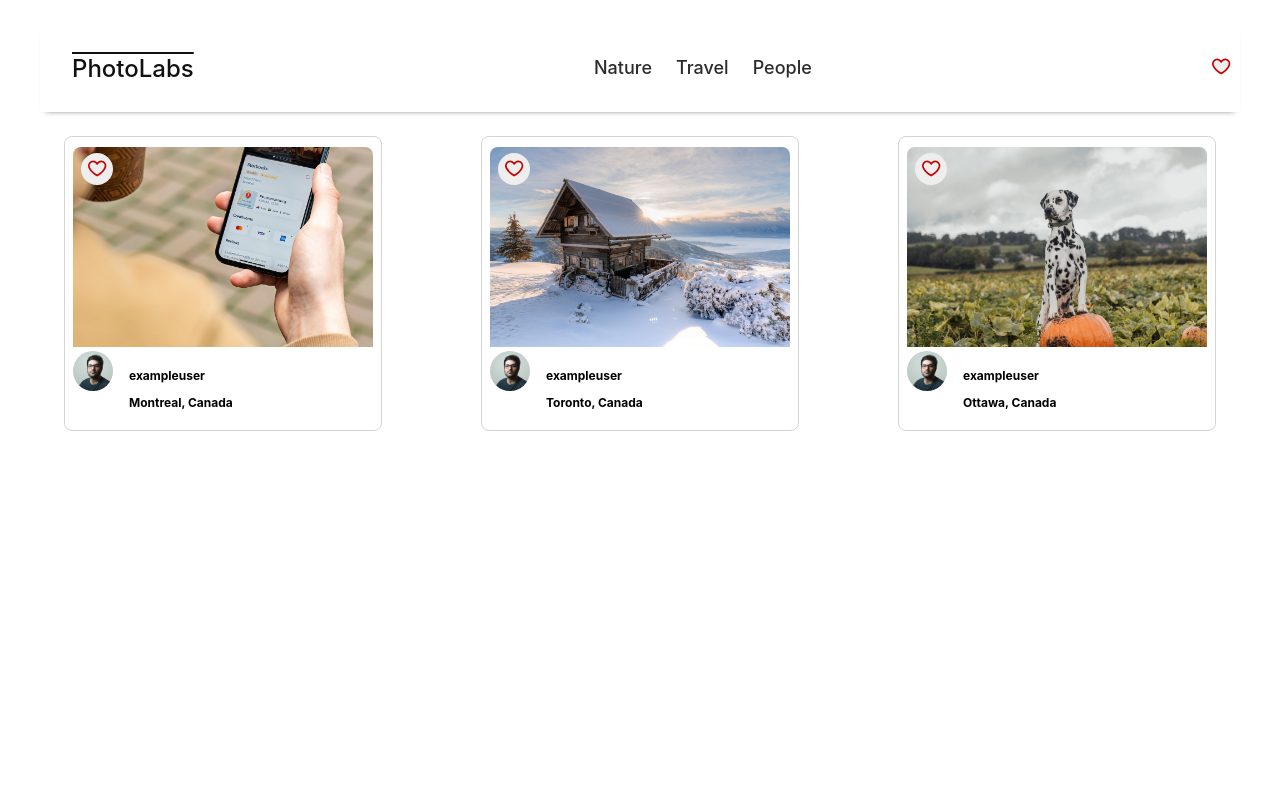
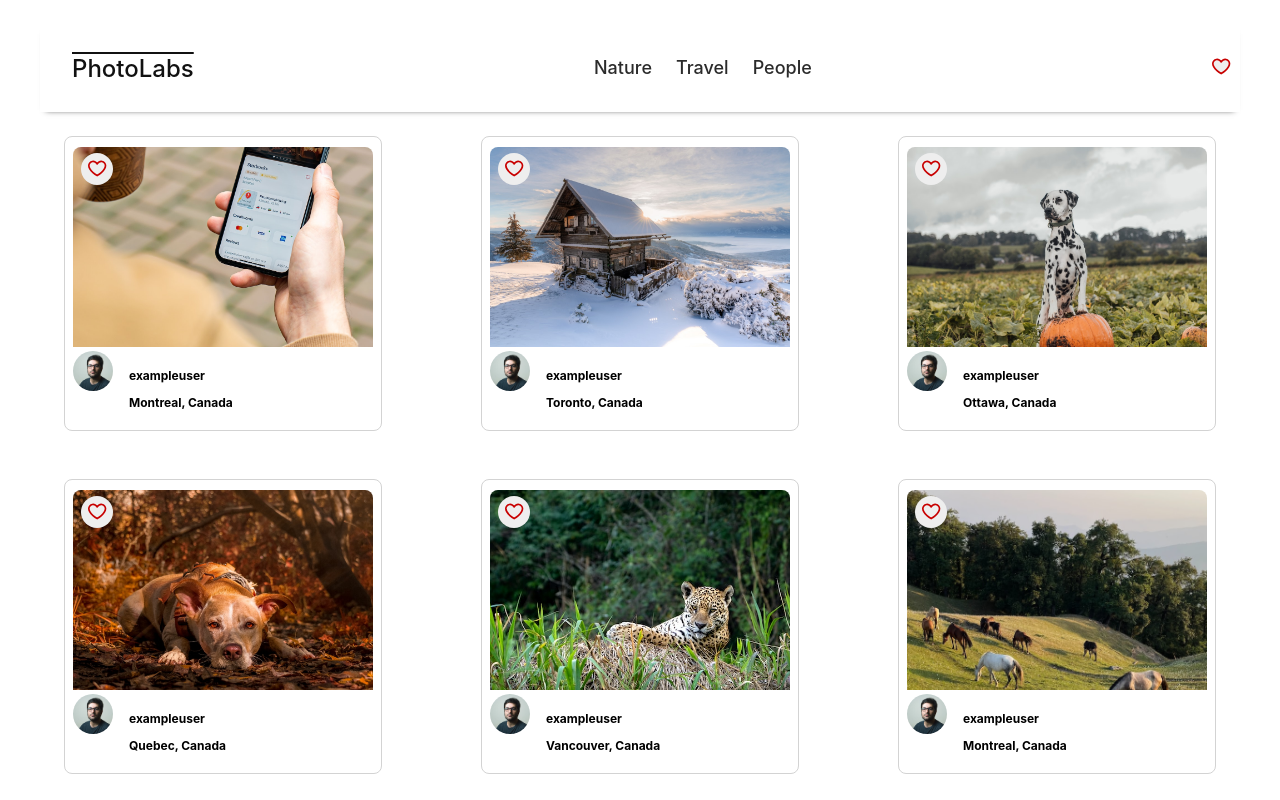
Before and after one commit to Kalaybot/photolabs-starter, a React (Vite) app in the folder frontend/: page / in a window 1280 px wide. Shown: the top 800 px of the page. Built offline with nearby package versions, Linux system fonts and the light colour scheme; the HTML template or start-up script is replaced by a standard one.

Commit message:
Render photos from mocks directory, remove sample data from PhotoList and pass photos from mock as the props

```diff
--- a/frontend/src/App.jsx
+++ b/frontend/src/App.jsx
@@ -1,13 +1,18 @@
-import React from 'react';
+import React, { useState } from 'react';
 import HomeRoute from './routes/HomeRoute';
 import './App.scss';
+import photos from './mocks/photos';
+import topics from './mocks/topics';
 
 // Note: Rendering a single component to build components in isolation
 const App = () => {
 
+  const [photoData] = useState(photos);
+  const [topicData] = useState(topics);
+
   return (
     <div className="App">
-     <HomeRoute />
+     <HomeRoute photos={photoData} topics={topicData} />
     </div>
   );
 };
--- a/frontend/src/components/PhotoList.jsx
+++ b/frontend/src/components/PhotoList.jsx
@@ -1,61 +1,10 @@
 import "../styles/PhotoList.scss";
 import PhotoListItem from "./PhotoListItem";
 
-const sampleDataForPhotoList = [
-  {
-    id: 1,
-    location: {
-      city: "Montreal",
-      country: "Canada",
-    },
-    urls: {
-      full: "/Image-1-Full.jpeg",
-      regular: "/Image-1-Regular.jpeg",
-    },
-    user: {
-      username: "exampleuser",
-      name: "Joe Example",
-      profile: "/profile-1.jpg",
-    },
-  },
-  {
-    id: 2,
-    location: {
-      city: "Toronto",
-      country: "Canada",
-    },
-    urls: {
-      full: "/Image-2-Full.jpeg",
-      regular: "/Image-2-Regular.jpeg",
-    },
-    user: {
-      username: "exampleuser",
-      name: "Joe Example",
-      profile: "/profile-1.jpg",
-    },
-  },
-  {
-    id: 3,
-    location: {
-      city: "Ottawa",
-      country: "Canada",
-    },
-    urls: {
-      full: "/Image-3-Full.jpeg",
-      regular: "/Image-3-Regular.jpeg",
-    },
-    user: {
-      username: "exampleuser",
-      name: "Joe Example",
-      profile: "/profile-1.jpg",
-    },
-  },
-];
-
-const PhotoList = () => {
+const PhotoList = ({ photos }) => {
   return (
     <ul className="photo-list">
-      {sampleDataForPhotoList.map(photo => (
+      {photos.map(photo => (
         <PhotoListItem
           key={photo.id}
           id={photo.id}
--- a/frontend/src/routes/HomeRoute.jsx
+++ b/frontend/src/routes/HomeRoute.jsx
@@ -2,11 +2,11 @@ import '../styles/HomeRoute.scss';
 import TopNavigation from '../components/TopNavigationBar';
 import PhotoList from '../components/PhotoList';
 
-const HomeRoute = () => {
+const HomeRoute = ({ photos, topics }) => {
   return (
     <div className="home-route">
-      <TopNavigation />
-      <PhotoList />
+      <TopNavigation topics={topics}/>
+      <PhotoList photos={photos}/>
     </div>
   );
 };
```
